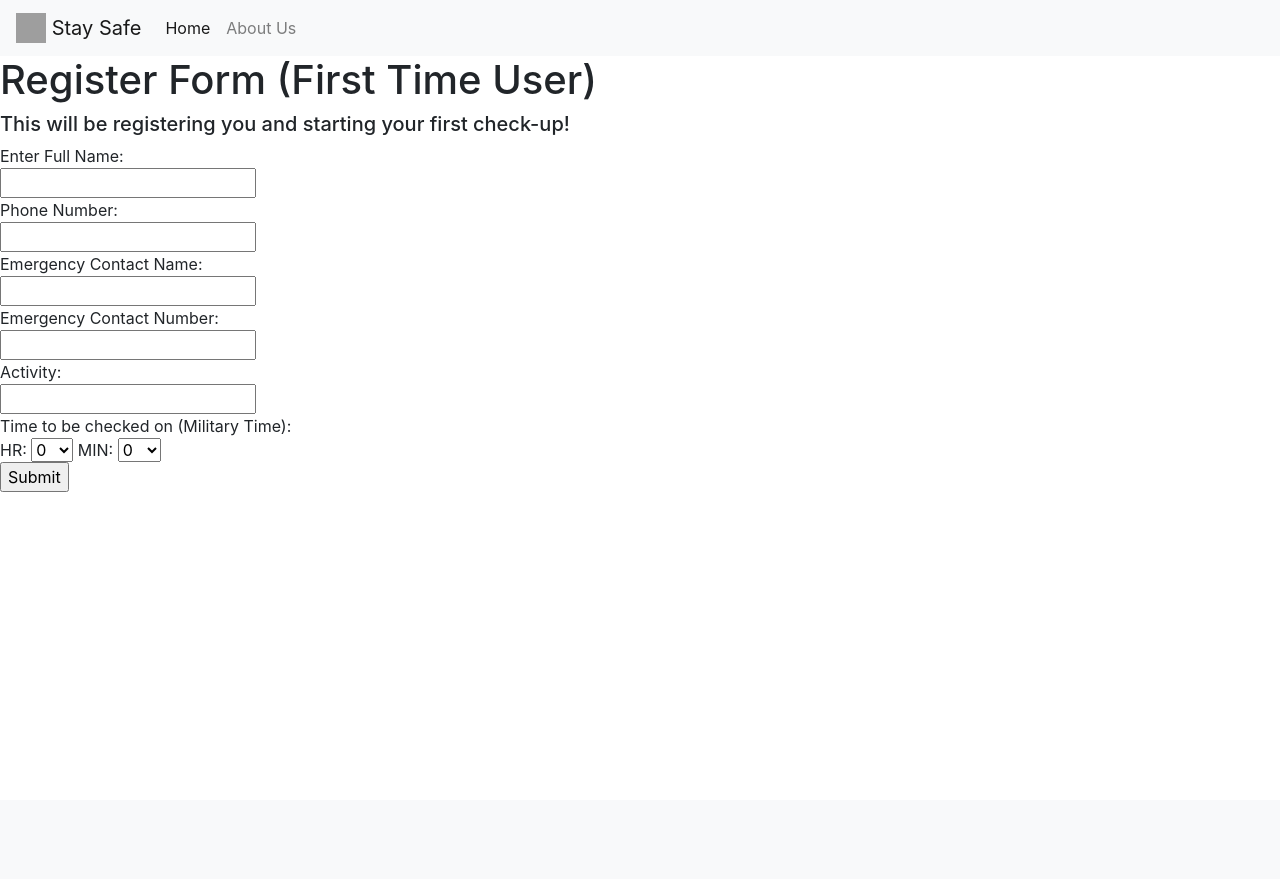
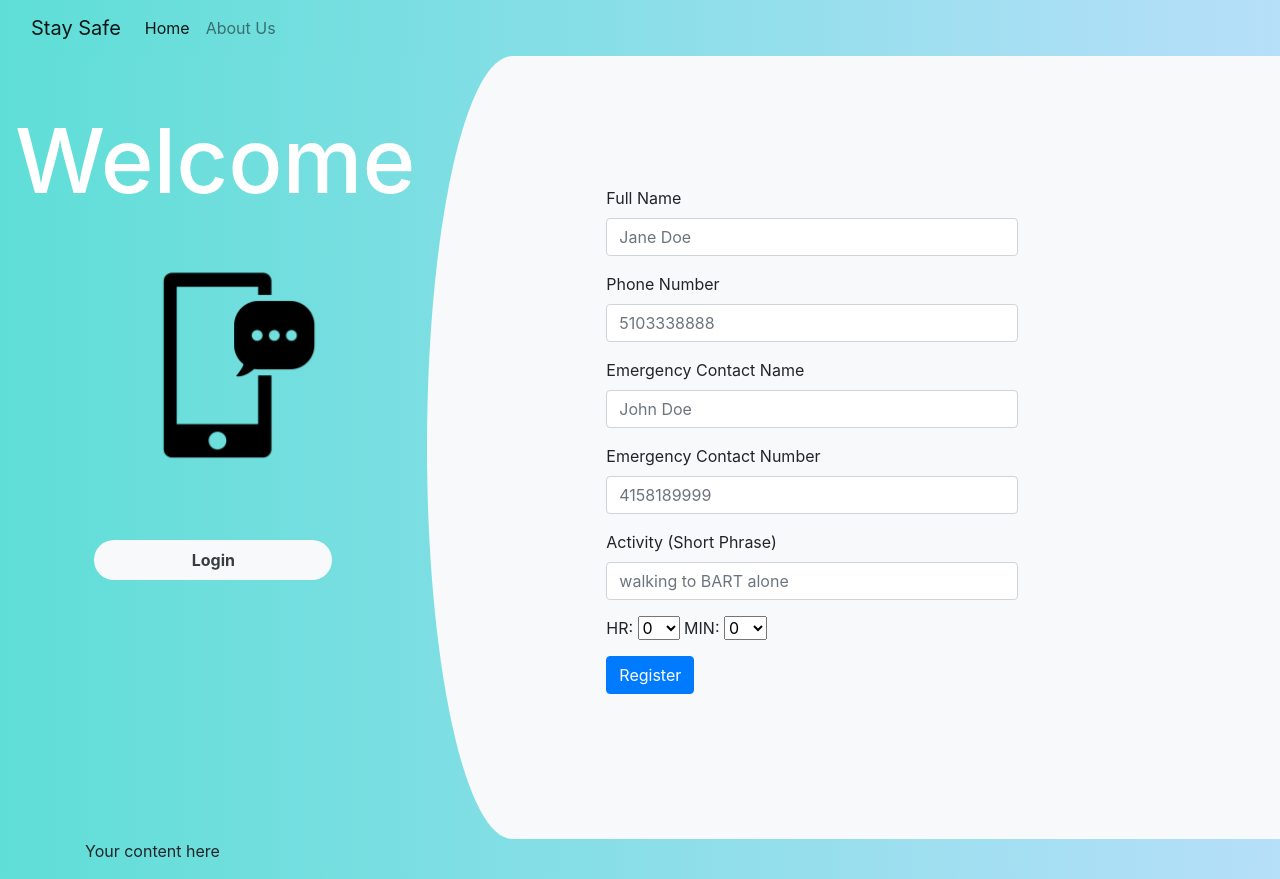
Before and after one commit to ashleyhma/Stay_Safe_App, a Flask app: page /register-form in a window 1280 px wide. Before the commit the page ends 492 px from the top, so only its background shows below. Run offline with Flask 2, Linux system fonts and the light colour scheme; some libraries are stand-ins or nearby versions; grey boxes are pictures that could not be loaded.

Commit message:
Added one test and added css to register form

```diff
--- a/model.py
+++ b/model.py
@@ -183,9 +183,6 @@ class Location(db.Model):
         return f"<ID={self.location_id} user_id={self.user_id} lat={self.lat} long={self.lng} address={self.address}"
 
 
-
-
-
 ##########################################################################
 
 def connect_to_db(app):
--- a/server.py
+++ b/server.py
@@ -272,7 +272,6 @@ def send_returning_user_form_data():
     details = user.activities[-1].details
 
     okay_text = write_okay_text(user_name)
-    check_text = write_ec_text(user_name, e_name, details, number, address)
 
     form_data = {
         'user_name': user.name,
@@ -281,8 +280,7 @@ def send_returning_user_form_data():
         'e_number': user.e_contacts[-1].e_phones[-1].e_number,
         'time': user.activities[-1].time,
         'details': user.activities[-1].details,
-        'okay_text': okay_text,
-        'check_text': check_text
+        'okay_text': okay_text
     }
 
     return jsonify(form_data)
@@ -293,6 +291,20 @@ def get_gmaps_data():
     """Retrieves latitude and longitude from google maps website.
 
     Translates latitude and longitude into a street address and saves all three into database."""
+    user_id = session['user_id']
+    user = User.query.options(
+        db.joinedload('phones')
+    ).options(db.joinedload('e_contacts')
+    ).options(db.joinedload('activities')
+    ).options(db.joinedload('locations')
+    ).get(user_id)
+
+    user_name = user.name
+    phone = user.phones[-1].number
+    number = phone[:3] + '-' + phone[3:6] + '-' + phone[6:]
+    address = None
+    e_name = user.e_contacts[-1].e_name
+    details = user.activities[-1].details
 
     gmaps = googlemaps.Client(os.environ.get('GOOGLE_KEY'))
     user_id = session['user_id']
@@ -308,8 +320,11 @@ def get_gmaps_data():
 
     user.add_location(lat, lng, address)
 
+    check_text = write_ec_text(user_name, e_name, details, number, address)
+
     location = {
-        'address': address
+        'address': address,
+        'check_text':check_text
     }
 
     print('\n\n')
--- a/static/css/main.css
+++ b/static/css/main.css
@@ -1,9 +1,30 @@
-/* .carousel {
-    width:1000px;
-    height:300px;
-} */
+
 
 #map {
     height: 300px;
     width: 600px;
 }
+
+/* .footer {
+    position: relative;
+    margin-top: -150px; /* negative value of footer height */
+    /* height: 150px;
+    clear:both;
+    padding-top:20px;
+  }
+   */
+
+/* .register{
+    background: -webkit-linear-gradient(left, #5fded7, #00c6ff);
+    margin-top: 3%;
+    padding: 3%;
+} */
+
+body {
+    background: -webkit-linear-gradient(left, #5fded7, #b6dff9);
+}
+
+.navbar {
+    background: -webkit-linear-gradient(left, #5fded7, #b6dff9);
+
+}
--- a/static/js/main_form.jsx
+++ b/static/js/main_form.jsx
@@ -50,7 +50,7 @@ class Mainform extends React.Component {
     }
 
     return (
-      <div className="container-fluid">
+      <div>
 
         <h1> Please enter your information </h1>
         <h3>If you don't check in, we will alert your default emergency contact:</h3>
--- a/static/js/text_input.jsx
+++ b/static/js/text_input.jsx
@@ -7,6 +7,8 @@ class TextInput extends React.Component {
         id={this.props.id}
         onChange={this.props.onChange}
         value={this.props.value}
+        placeholder={this.props.placeholder}
+        class={this.props.class}
       />
     );
   }
--- a/templates/base.html
+++ b/templates/base.html
@@ -2,45 +2,52 @@
 <html>
   <head>
     <script src="https://ajax.googleapis.com/ajax/libs/jquery/3.3.1/jquery.min.js"></script>
-  <script src="https://cdnjs.cloudflare.com/ajax/libs/popper.js/1.14.7/umd/popper.min.js" integrity="sha384-UO2eT0CpHqdSJQ6hJty5KVphtPhzWj9WO1clHTMGa3JDZwrnQq4sF86dIHNDz0W1" crossorigin="anonymous"></script>
-  <script src="https://stackpath.bootstrapcdn.com/bootstrap/4.3.1/js/bootstrap.min.js" integrity="sha384-JjSmVgyd0p3pXB1rRibZUAYoIIy6OrQ6VrjIEaFf/nJGzIxFDsf4x0xIM+B07jRM" crossorigin="anonymous"></script>
+
+
+    <!-- Moment JS-->
+    <script src="/static/js/moment.js"></script>
+
+    <!-- Bootstrap Stylesheet-->
     <link rel="stylesheet" href="https://stackpath.bootstrapcdn.com/bootstrap/4.2.1/css/bootstrap.min.css" integrity="sha384-GJzZqFGwb1QTTN6wy59ffF1BuGJpLSa9DkKMp0DgiMDm4iYMj70gZWKYbI706tWS" crossorigin="anonymous">
 
+    <!-- React -->
     <script src="http://unpkg.com/babel-standalone"></script>
     <script crossorigin src="https://unpkg.com/react@16/umd/react.development.js"></script>
     <script crossorigin src="https://unpkg.com/react-dom@16/umd/react-dom.development.js"></script>
+
+    <!-- CSS -->
     <link rel="stylesheet" href="/static/css/main.css"/>
   </head>
 
   <body>
     <!-- Nav Bar -->
-  <div>
+    <div class="container-fluid" id="navbar">
+      <div class="row">
+        <div class="col-sm-12 col-md-12 col-lg-12">
           <nav class="navbar navbar-expand-lg navbar-light bg-light">
             <a class="navbar-brand" href="/">
-      <img src="/docs/4.0/assets/brand/bootstrap-solid.svg" width="30" height="30" class="d-inline-block align-top" alt="">
               Stay Safe
             </a>
             <button class="navbar-toggler" type="button" data-toggle="collapse" data-target="#navbarNavAltMarkup" aria-controls="navbarNavAltMarkup" aria-expanded="false" aria-label="Toggle navigation">
               <span class="navbar-toggler-icon"></span>
             </button>
             <div class="collapse navbar-collapse" id="navbarNavAltMarkup">
-    <div class="navbar-nav">
-      <ul class="navbar-nav">
+              <ul class="navbar-nav mr-auto">
                 <li class="nav-item active">
-        <a class="nav-link" href="/">Home <span class="sr-only">(current)</span></a>
+                  <a class="nav-link nav"  href="/">Home <span class="sr-only">(current)</span></a>
                 </li>
                 <li class="nav-item">
                   <a class="nav-link" href="#">About Us</a>
                 </li>
                 <li class="nav-item">
                   {% if "user_id" in session %}
-        <a class="nav-link" href="/default-form">Try Again</a>
+                  <a class="nav-link" href="/default-form">Form</a>
                   {% endif %}
                 </li>
               </ul>
 
-      <ul class="navbar-nav mr-auto mt-2 mt-lg-0">
-      <li class="nav-item ">
+              <ul class="navbar-nav ml-auto">
+                <li class="nav-item">
                   {% if "user_id" in session %}
                   <a class="nav-link" href="/logout">Logout</a>
                   {% endif %}
@@ -48,15 +55,25 @@
               </ul>
           </nav>
         </div>
-    {% with messages = get_flashed_messages() %}
-        {% for message in messages %}
-        <div class="alert alert-warning">{{ message }}</div>
-        {% endfor %}
-    {% endwith %}
+      </div>
+    </div>
 
     {% block content %} put your content here {% endblock %}
 
+  <!-- Footer -->
+  <div id="wrap">
+    <div id="main" class="container clear-top">
+      <p>Your content here</p>
+    </div>
+  </div>
+<footer class="footer"></footer>
 
+
+  <!-- Bootstrap -->
+  <script src="https://cdnjs.cloudflare.com/ajax/libs/popper.js/1.14.7/umd/popper.min.js" integrity="sha384-UO2eT0CpHqdSJQ6hJty5KVphtPhzWj9WO1clHTMGa3JDZwrnQq4sF86dIHNDz0W1" crossorigin="anonymous"></script>
+  <script src="https://stackpath.bootstrapcdn.com/bootstrap/4.3.1/js/bootstrap.min.js" integrity="sha384-JjSmVgyd0p3pXB1rRibZUAYoIIy6OrQ6VrjIEaFf/nJGzIxFDsf4x0xIM+B07jRM" crossorigin="anonymous"></script>
+
+  <!-- Text box class for react -->
   <script src="static/js/text_input.jsx" type="text/jsx"></script>
   </body>
 </html>
--- a/templates/data.html
+++ /dev/null
@@ -1,6 +0,0 @@
-{% extends 'base.html' %}
-{% block content %}
-
-success
-
-{% endblock %}
--- a/templates/register_form.html
+++ b/templates/register_form.html
@@ -1,43 +1,120 @@
+<head>
+    <link rel="stylesheet" href="/static/css/main.css"/>
+</head>
+
 {% extends 'base.html' %}
 {% block content %}
-    <h1> Register Form (First Time User)</h1>
-    <h5> This will be registering you and starting your first check-up!</h5>
+<style>
+.register-left{
+    text-align: center;
+    color: #fff;
+    margin-top: 4%;
+}
 
-    <form action="/new-user-success" method="POST">
+.register-left input{
+    border: none;
+    border-radius: 1.5rem;
+    padding: 2%;
+    width: 60%;
+    background: #f8f9fa;
+    font-weight: bold;
+    color: #383d41;
+    margin-top: 10%;
+    margin-bottom: 3%;
+    cursor: pointer;
+}
 
-            Enter Full Name:
-            <br>
-            <input type="text" name="name">
-            <br>
+.register-right{
+    background: #f8f9fa;
+    border-top-left-radius: 10% 50%;
+    border-bottom-left-radius: 10% 50%;
+    padding-bottom: 129px;
+    padding-top: 130px;
+}
+
+.register-left img{
+    margin-top: 15%;
+    margin-bottom: 5%;
+    -webkit-animation: mover 2s infinite  alternate;
+    animation: mover 1s infinite  alternate;
+    margin-left: 13%;
+    width: 50%;
+}
+@-webkit-keyframes mover {
+    0% { transform: translateY(0); }
+    100% { transform: translateY(-20px); }
+}
+@keyframes mover {
+    0% { transform: translateY(0); }
+    100% { transform: translateY(-20px); }
+}
+
+.register .register-form{
+    padding: 10%;
+    margin-top: 10%;
+}
+.registerform {
+    width: 50%;
+    margin-left: 20%;
+}
+
+.title {
+    font-size: 90px;
+}
+
+</style>
+
+<div class="container-fluid register">
 
 
-            Phone Number:
-            <br>
-            <input type="text" name="number">
-            <br>
+    <div class="row">
 
+        <div class="col-md-4 register-left">
+                <h1 class="title">Welcome</h1>
+                <img src="static/imgs/sms.png" alt=""/><br>
 
+                <input type="submit" name="" value="Login"/><br/>
+        </div>
 
-            Emergency Contact Name:
-            <br>
-            <input type="text" name="e_name">
-            <br>
+        <div class="col-md-8 register-right">
+        <form action="/new-user-success" method="POST" class="registerform">
+        <div class="form-row">
+            <div class="form-group col">
+                <label for="name">Full Name</label>
+                <input type="text" class="form-control" id="name" placeholder="Jane Doe" name="name">
+            </div>
+        </div>
 
+        <div class="form-row">
+            <div class="form-group col">
+                <label for="number">Phone Number</label>
+                <input type="text" class="form-control" id="number" placeholder="5103338888" name="number">
+            </div>
+        </div>
 
-            Emergency Contact Number:
-            <br>
-            <input type="text" name="e_number">
-            <br>
+        <div class="form-row">
+            <div class="form-group col">
+                <label for="ename">Emergency Contact Name</label>
+                <input type="text" class="form-control" id="ename" placeholder="John Doe" name="e_name">
+            </div>
+        </div>
 
+        <div class="form-row">
+            <div class="form-group col">
+                <label for="enumber">Emergency Contact Number</label>
+                <input type="text" class="form-control" id="enumber" placeholder="4158189999" name="e_number">
+            </div>
+        </div>
 
-            Activity:
-            <br>
-            <input type="text" name="details">
-            <br>
+        <div class="form-row">
+            <div class="form-group col">
+                <label for="details">Activity (Short Phrase)</label>
+                <input type="text" class="form-control" id="details" name="details" placeholder="walking to BART alone">
+            </div>
+        </div>
 
-
-            Time to be checked on (Military Time):
-            <br>
+        <div class="form-row">
+            <div class="form-group col">
                 HR:
                 <select name="hours">
                     {% for i in range(24) %}
@@ -50,10 +127,13 @@
                         <option value=" {{ i }}"> {{ i }}</option>
                     {% endfor %}
                 </select>
-            <br>
+            </div>
+        </div>
 
-        <input type="submit" name="submit">
+        <button type="submit" class="btn btn-primary">Register</button>
         </form>
-</center>
-</p>
+        </div>
+    </div>
+</div>
+
 {% endblock %}
--- a/templates/success.html
+++ b/templates/success.html
@@ -33,9 +33,9 @@
 
 
 
-    <script src="/static/js/success.jsx" type="text/jsx"></script>
-    <script src="/static/js/google_maps.js"></script>
-    <script async defer src="https://maps.googleapis.com/maps/api/js?key={{ GOOGLE_KEY }}&callback=initMap"/>
+<script src="/static/js/success.jsx" type="text/jsx"></script>
+<script src="/static/js/google_maps.js"></script>
+<script async defer src="https://maps.googleapis.com/maps/api/js?key={{ GOOGLE_KEY }}&callback=initMap"/>
 
 
 
```
Also changed, not shown: schedule_texts.py (+42 -29 lines), static/css/register_form.css (added, +18 -0 lines), static/js/form_alerts.js (+9 -43 lines), static/js/google_maps.js (+3 -8 lines), static/js/homepage.jsx (+22 -8 lines), static/js/success.jsx (+4 -19 lines), templates/default_form.html (+39 -17 lines), templates/index.html (+22 -8 lines), tests.py (added, +23 -0 lines), static/imgs/sms.png (added), static/imgs/stay.jpg (added). Lines whose indentation alone changed are shown as unchanged.
